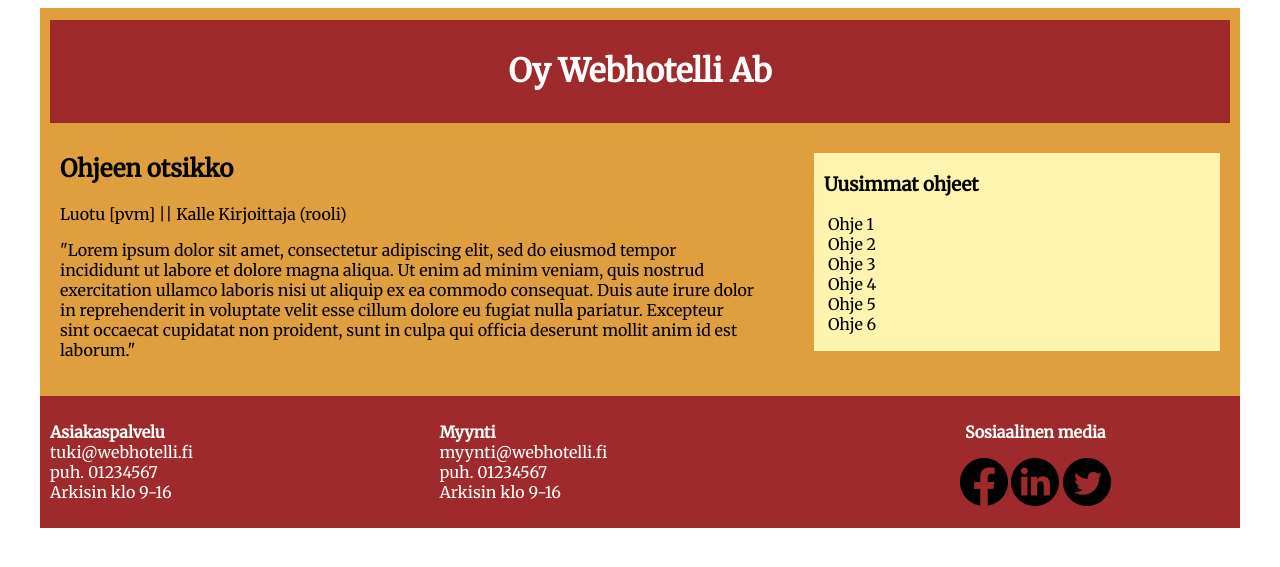
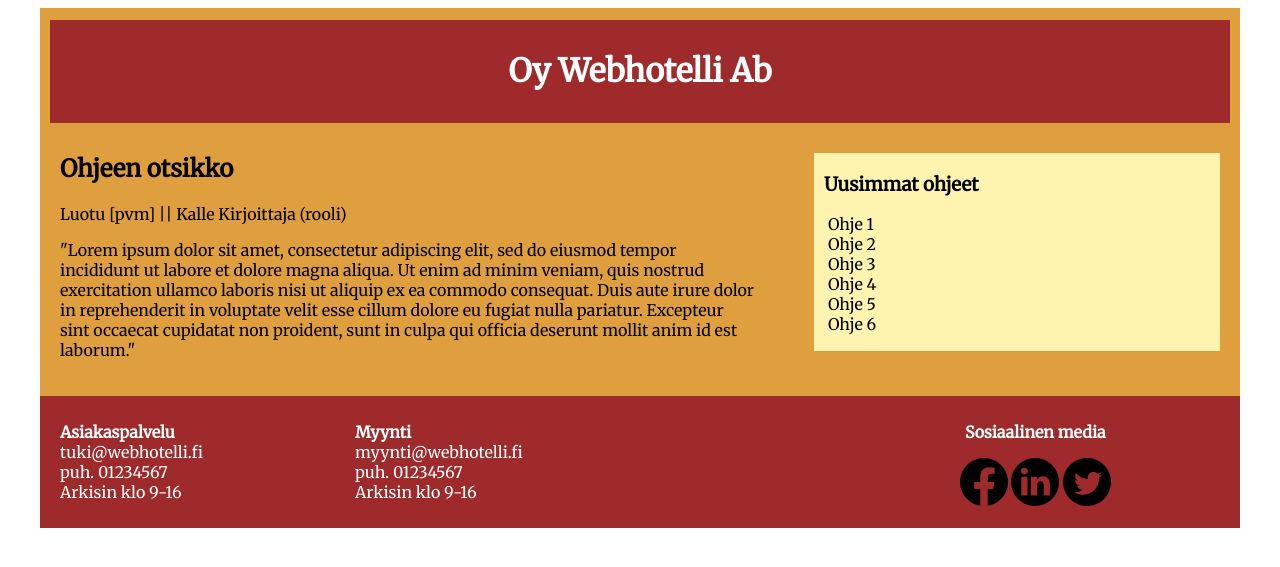
Before and after one commit to BenkkuH/Projekti, a PHP site: page /ohje.html in a window 1280 px wide. Shown: the top 567 px of the page. Run offline with PHP 8.4, Linux system fonts and the light colour scheme.

Commit message:
footer taas

```diff
--- a/-etusivu/tyyli.css
+++ b/-etusivu/tyyli.css
@@ -174,8 +174,9 @@ footer {
 	}
 
 	.footer_infot {
-		width: 50%;
+		width: 40%;
 		float: left;
+		margin-left: 10px;
 	}
 
 	.footer_sisalto::after {
@@ -194,7 +195,7 @@ footer {
 
 @media screen and (min-width: 800px) {
 	.footer_infot {
-		width: 66%;
+		width: 50%;
 	}
 
 	.aspa_info {
```
